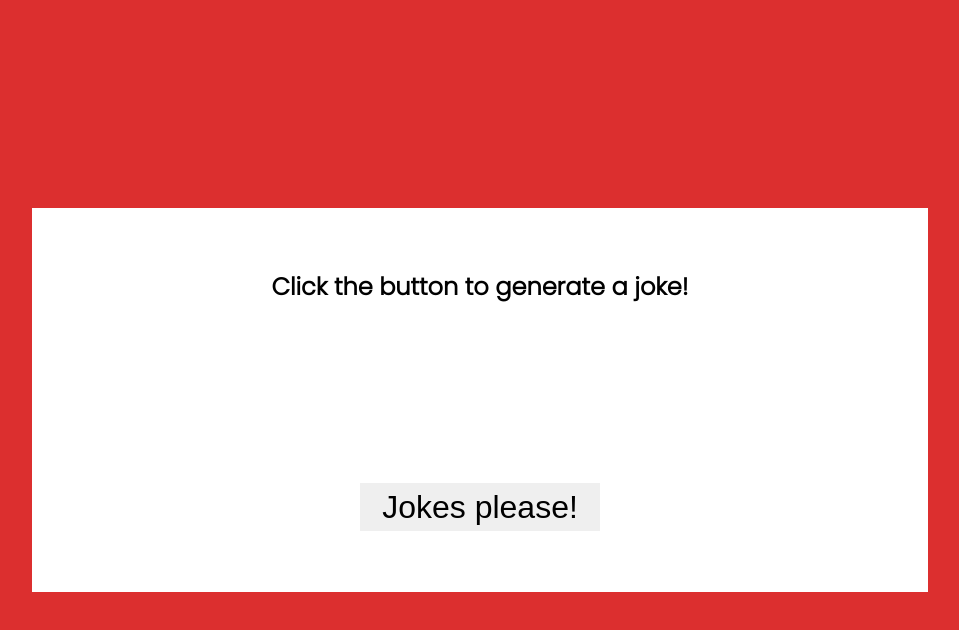
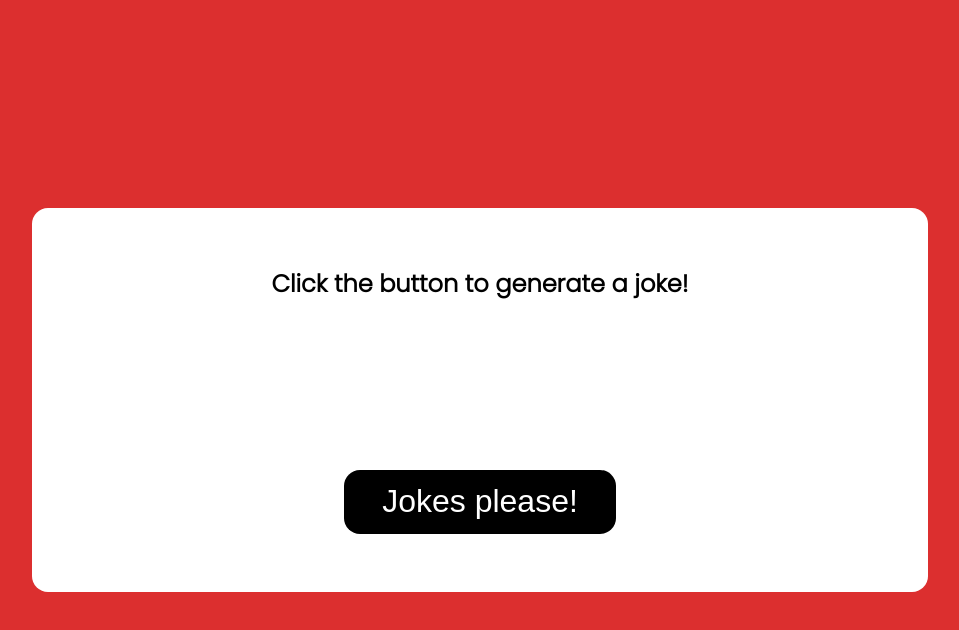
Before and after one commit to ehtachi/dad-jokes, a plain HTML site: page index.html in a window 1280 px wide. In both pictures the pointer is over the button "Jokes please!". Shown: the whole page, without its empty margins (160-1119 px from the left). Drawn offline with Linux system fonts and the light colour scheme.

Commit message:
small fix of errors and improvs

```diff
--- a/app.js
+++ b/app.js
@@ -1,7 +1,6 @@
 const btn = document.querySelector(".joke-btn")
 const h2 = document.querySelector("#joker");
-const h22 = document.querySelector("#punchline");
-const body = document.body;
+
 
 const options = {
 	method: 'GET',
--- a/style.css
+++ b/style.css
@@ -16,6 +16,7 @@ body{
 }
 
 .container{
+    border-radius: 1rem;
     width: 70%;
     padding: 1rem;
     background-color: white;
@@ -33,6 +34,15 @@ body{
     width: 15rem;
     height: 3rem;
     border: none;
+    border-radius: 1rem;
+    transition: 0.4s all;
+}
+
+.joke-btn:hover{
+    width: 17rem;
+    height: 4rem;
+    background-color: black;
+    color: white;
 }
 
 #punchline{
```
